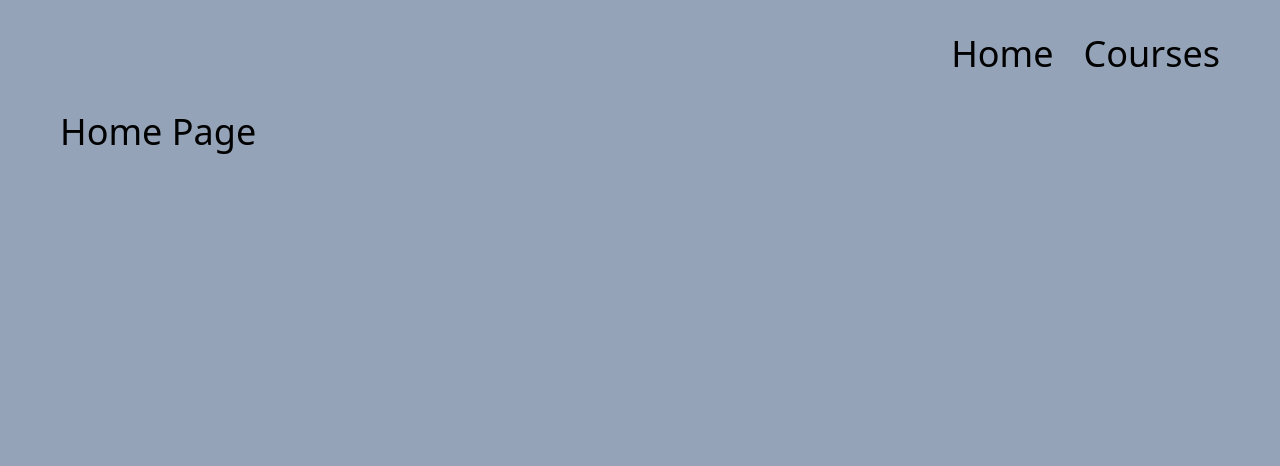
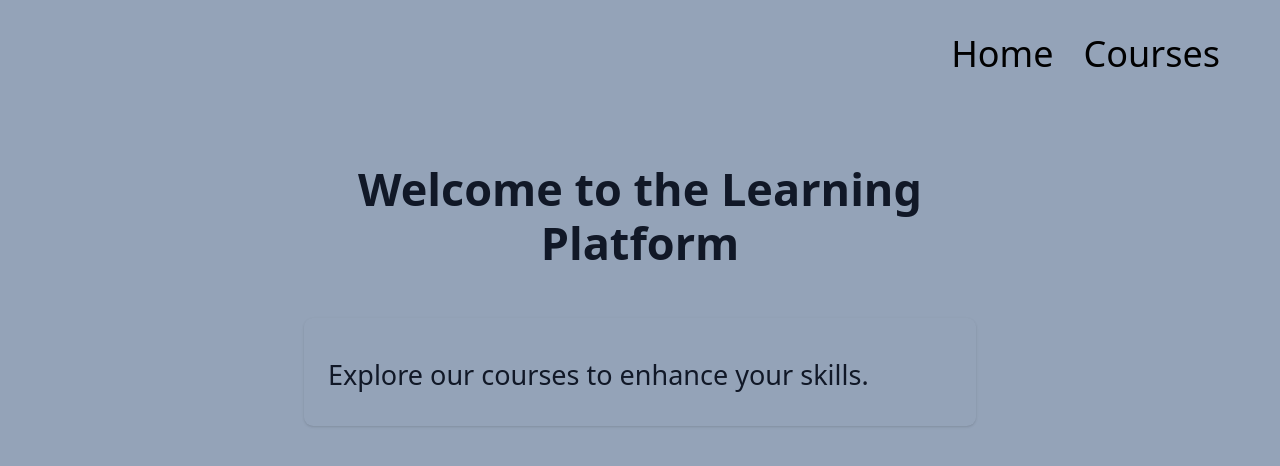
Before and after one commit to andrew-ho7705/learning-app, a Next.js app: page / in a window 1280 px wide. Shown: the top 466 px of the page. Built offline with nearby package versions, Linux system fonts and the light colour scheme.

Commit message:
Refactoring exports

```diff
--- a/app/courses/[courseName]/[quizNum]/page.tsx
+++ b/app/courses/[courseName]/[quizNum]/page.tsx
@@ -6,7 +6,7 @@ import { CourseParams } from "./QuizPage";
 import Link from "next/link";
 
 
-export const Quiz = ({ params }: { params: CourseParams }) => {
+const Quiz = ({ params }: { params: CourseParams }) => {
     const [questionNum, setQuestionNum] = useState(0);
 
     const nextQuestion = () => setQuestionNum(questionNum + 1);
--- a/app/courses/page.tsx
+++ b/app/courses/page.tsx
@@ -2,7 +2,7 @@ import CourseCard from "@/components/CourseCard";
 import Link from "next/link";
 import { Course } from "../types";
 
-export const Courses = async () => {
+const Courses = async () => {
     const getCourseNames = async () => {
         try {
             const res = await fetch("http://localhost:3000/api/courses", {
--- a/app/globals.css
+++ b/app/globals.css
@@ -4,5 +4,6 @@
 
 * {
     font-size: 1.5rem;
+    font-weight: 500;
     line-height: 2rem;
 }
--- a/app/page.tsx
+++ b/app/page.tsx
@@ -1,7 +1,22 @@
+import Link from "next/link";
+
 export default function Home() {
   return (
-    <>
-      <div className="m-5">Home Page</div>
-    </>
+    <div className="flex items-center justify-center py-8 px-4">
+      <div className="max-w-md w-full space-y-8">
+        <div>
+          <h2 className="mt-6 text-center text-3xl font-extrabold text-gray-900">
+            Welcome to the Learning Platform
+          </h2>
+        </div>
+        <div className="rounded-md shadow">
+          <div className="py-5 px-4 space-y-4">
+            <a href="/courses" className="text-lg leading-6 font-medium text-gray-900">
+              Explore our courses to enhance your skills.
+            </a>
+          </div>
+        </div>
+      </div>
+    </div>
   )
 }
```
